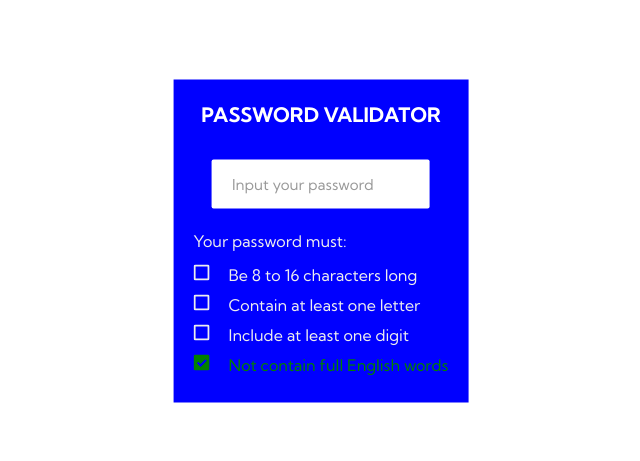
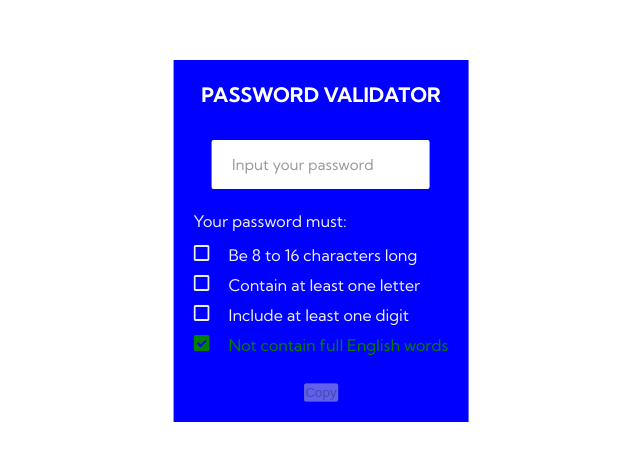
Before and after one commit to Otegaa/password_validation, a React (Vite) app: page / in a window 1280 px wide. Shown: the part 159-620 px from the top of the page, without its empty margins (319-959 px from the left). Built offline with nearby package versions, Linux system fonts and the light colour scheme; no server answers; some icons are missing.

Commit message:
Add button to copy password if input is valid

```diff
--- a/package.json
+++ b/package.json
@@ -15,6 +15,7 @@
     "react-dom": "^18.2.0",
     "react-icons": "^4.12.0",
     "styled-components": "^6.1.1",
+    "usehooks-ts": "^2.9.1",
     "vite-plugin-eslint": "^1.8.1"
   },
   "devDependencies": {
--- a/src/App.jsx
+++ b/src/App.jsx
@@ -1,9 +1,12 @@
+import { useEffect, useState } from 'react';
 import styled from 'styled-components';
+
 import GlobalStyles from './styles/GlobalStyles';
 import Heading from './components/Heading';
 import Form from './components/Form';
+import Button from './components/Button';
 import PasswordTracker from './components/PasswordTracker';
-import { useEffect, useState } from 'react';
+
 import { findData, findDataOptions } from './utils/findData';
 import { checkFirstChars } from './utils/checkFirstChar';
 
@@ -54,6 +57,7 @@ const App = () => {
       setDigitPassword(containsDigit.test(inputValue));
 
       if (inputValue.length >= 3) {
+        // check if the input contains digit
         const wordBeforeDigit = checkFirstChars(inputValue);
 
         const [isEnglishWord, isWordBeforeDigitEnglish] = await Promise.all([
@@ -65,10 +69,8 @@ const App = () => {
           isEnglishWord ||
           (isWordBeforeDigitEnglish && wordBeforeDigit.length >= 3)
         ) {
-          console.log('Setting wordCheckPassword to false');
           setWordCheckPassword(false);
         } else {
-          console.log('Setting wordCheckPassword to true');
           setWordCheckPassword(true);
         }
       }
@@ -102,6 +104,13 @@ const App = () => {
             digitPassword={digitPassword}
             wordCheckPassword={wordCheckPassword}
           />
+          <Button
+            inputValue={inputValue}
+            lengthPassword={lengthPassword}
+            letterPassword={letterPassword}
+            digitPassword={digitPassword}
+            wordCheckPassword={wordCheckPassword}
+          />
         </Container>
       </StyledApp>
     </>
--- a/src/components/Button.jsx
+++ b/src/components/Button.jsx
@@ -0,0 +1,29 @@
+import { useCopyToClipboard } from 'usehooks-ts';
+import styled from 'styled-components';
+
+const StyledButton = styled.button``;
+
+const Button = ({
+  inputValue,
+  lengthPassword,
+  letterPassword,
+  digitPassword,
+  wordCheckPassword,
+}) => {
+  const [_, copy] = useCopyToClipboard();
+  const isValid =
+    lengthPassword && letterPassword && digitPassword && wordCheckPassword;
+
+  const handleCopy = () => {
+    if (isValid) {
+      copy(inputValue);
+    }
+  };
+
+  return (
+    <StyledButton onClick={handleCopy} disabled={!isValid}>
+      Copy
+    </StyledButton>
+  );
+};
+export default Button;
--- a/src/utils/checkFirstChar.js
+++ b/src/utils/checkFirstChar.js
@@ -8,7 +8,4 @@ export function checkFirstChars(password) {
     const charsBeforeDigit = password.split(/\d/)[0];
     return charsBeforeDigit;
   }
-
-  // // If the password doesn't contain a digit, return the original password
-  // return password;
 }
```
Also changed, not shown: src/components/PasswordTracker.jsx (+0 -25 lines), 1 other file (tests, documents, lock files or other folders).
